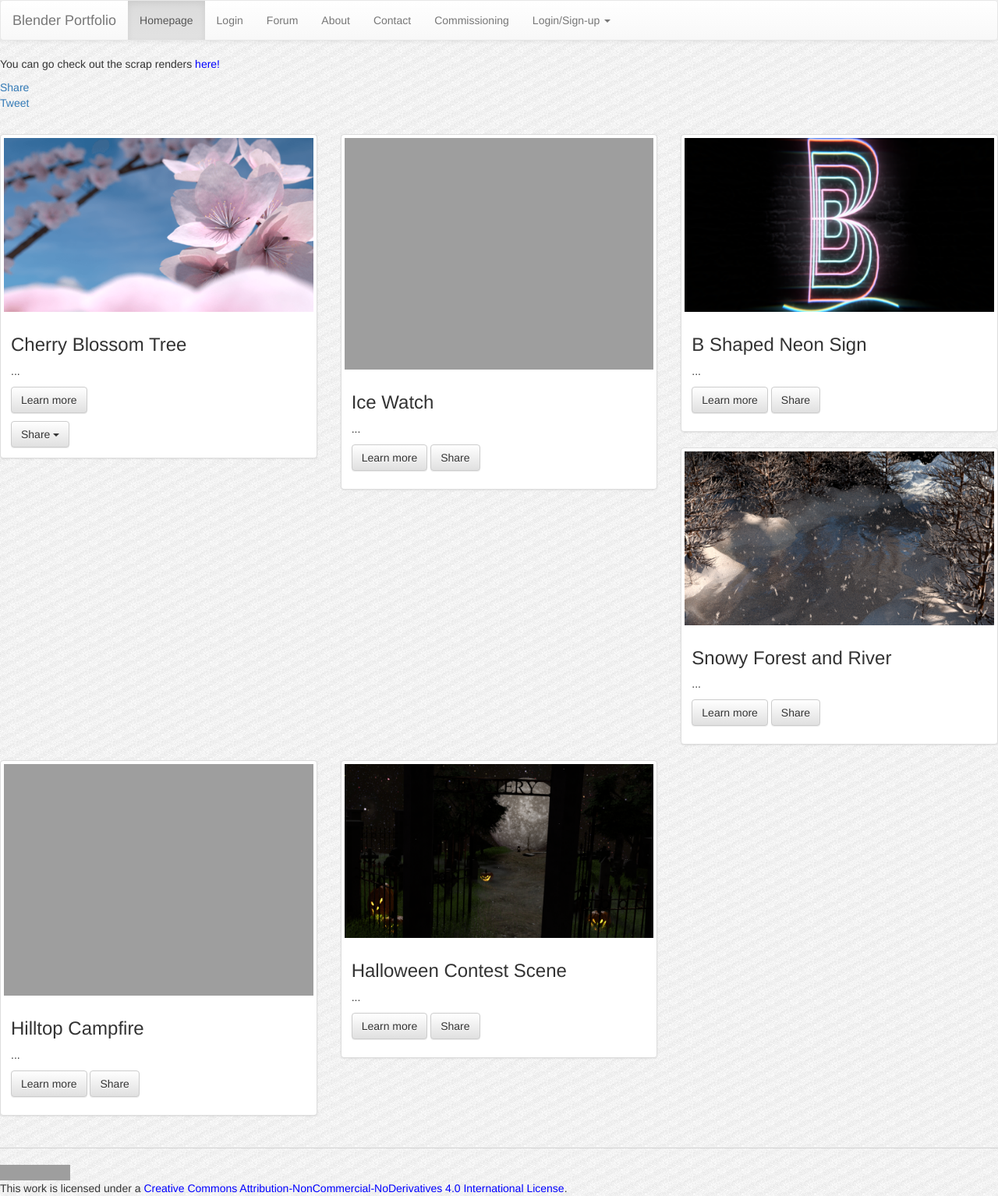
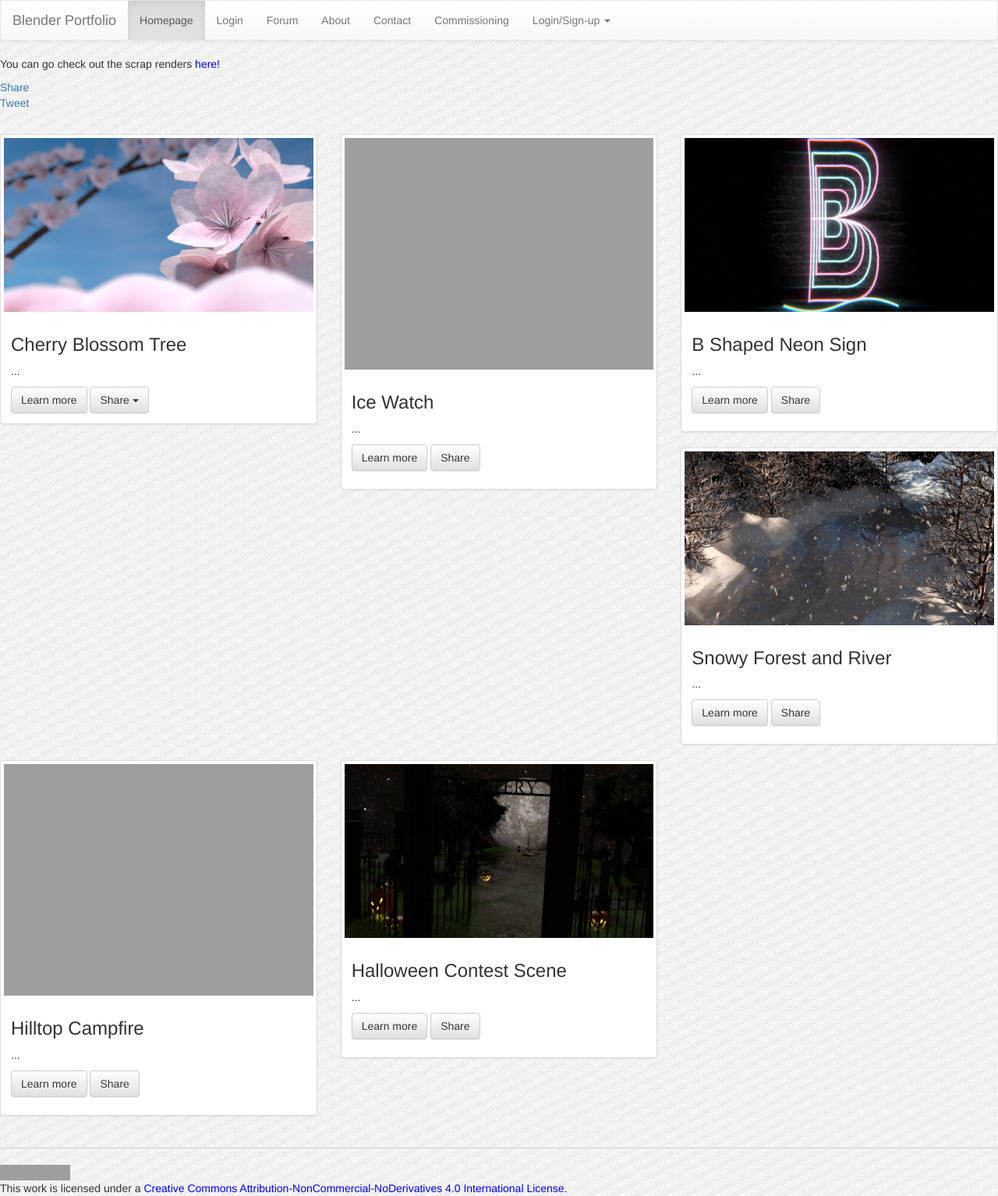
Before and after one commit to slothgamez/fireplex.github.io, a Jekyll site: the page index.html, which Jekyll copies as it is, in a window 1280 px wide. Shown: the whole page at 78% size. Built offline with Jekyll 4.4.1, drawn with Linux system fonts in a browser that asks for light colours; nearby versions of some CDN libraries; comment, search, counter and statistics services are not loaded; grey boxes are pictures that could not be loaded.

Commit message:
Update index.html

```diff
--- a/index.html
+++ b/index.html
@@ -128,8 +128,9 @@
           <div class="caption">
             <h3>Cherry Blossom Tree</h3>
             <p>...</p>
-            <p><a href="#" class="btn btn-default" role="button">Learn more</a> <!--<a href="#" class="btn btn-default dropdown-toggle" data-toggle="dropdown" role="button" aria-haspopup="true" aria-expanded="false">Share  <span class="caret"></span></a>--></p>
+            <!--<p><a href="#" class="btn btn-default dropdown-toggle" data-toggle="dropdown" role="button" aria-haspopup="true" aria-expanded="false">Share  <span class="caret"></span></a></p>-->
 							<div class="dropdown">
+								<a href="#" class="btn btn-default" role="button">Learn more</a>
 								<button class="btn btn-default dropdown-toggle" type="button" id="shareBlossom" data-toggle="dropdown" aria-haspopup="true" aria-expanded="true">
 									Share
 									<span class="caret"></span>
```
